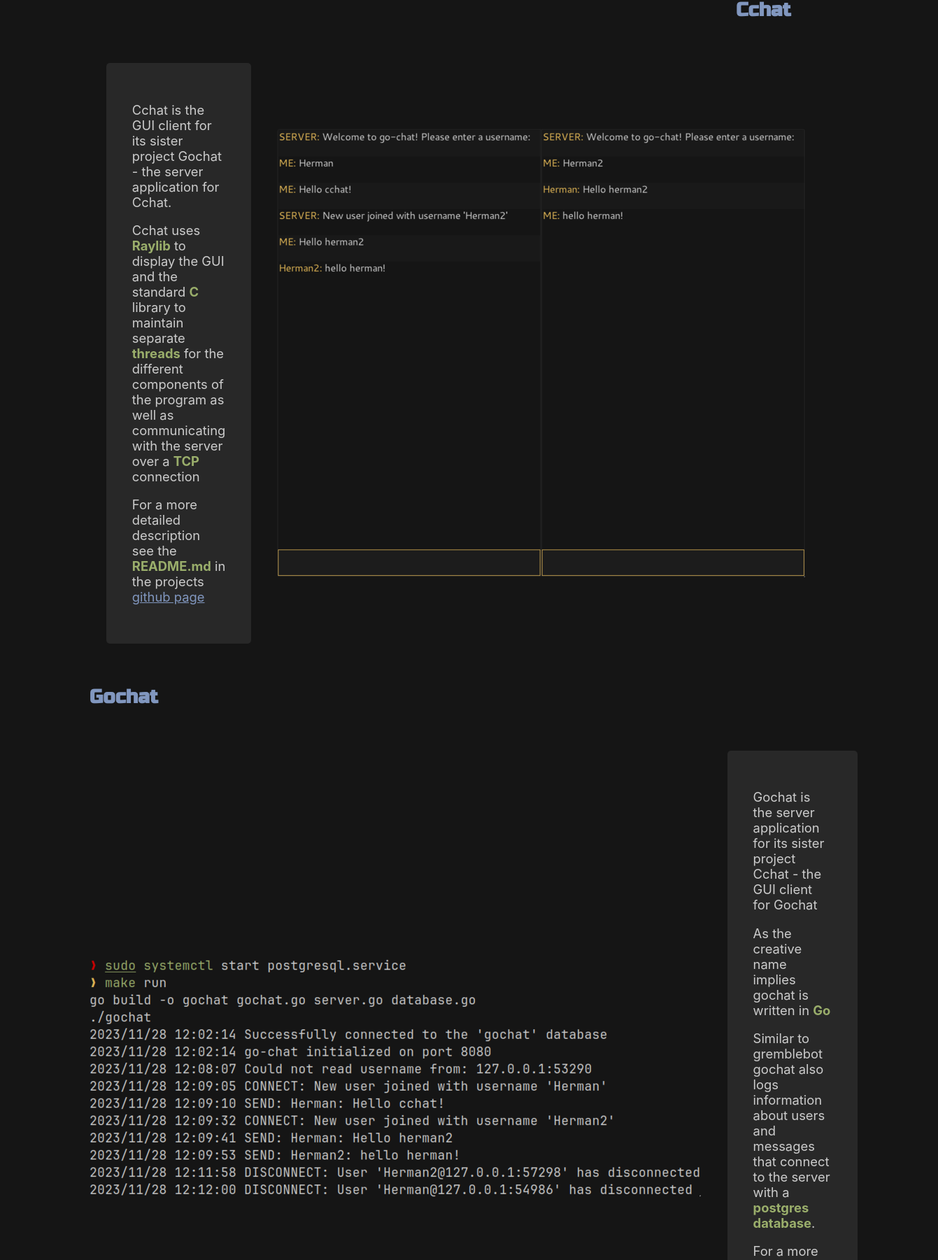
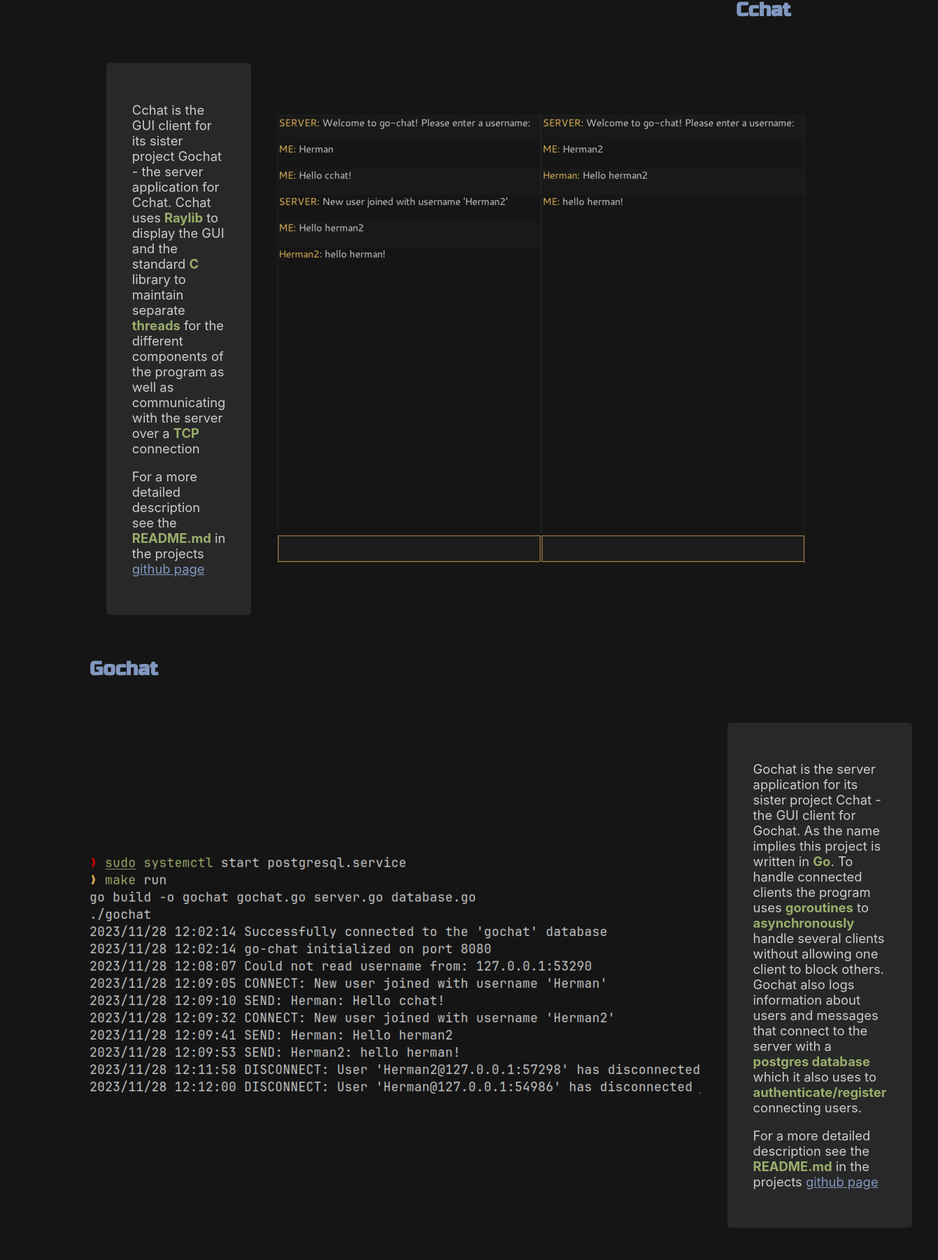
Before and after one commit to gremble0/gremble.dev, a React (Create React App) app: page / in a window 1280 px wide. Shown: the part 5551-7352 px from the top of the page at 70% size, 1341 px wide, since content can reach past the window. Built offline with nearby package versions, Linux system fonts and the light colour scheme; a web font is replaced by a local one.

Commit message:
Update gochat/cchat descriptions

```diff
--- a/src/constants.tsx
+++ b/src/constants.tsx
@@ -80,8 +80,7 @@ const projects: ProjectProps[] = [
         url: "https://github.com/gremble0/cchat",
         description: (
             <div className="project-description">
-                <p>Cchat is the GUI client for its sister project Gochat - the server application for Cchat.</p>
-                <p>Cchat uses <b>Raylib</b> to display the GUI and the standard <b>C</b> library to maintain separate <b>threads</b> for the different components of the program as well as communicating with the server over a <b>TCP</b> connection</p>
+                <p>Cchat is the GUI client for its sister project Gochat - the server application for Cchat. Cchat uses <b>Raylib</b> to display the GUI and the standard <b>C</b> library to maintain separate <b>threads</b> for the different components of the program as well as communicating with the server over a <b>TCP</b> connection</p>
                 <p>For a more detailed description see the <b>README.md</b> in the projects <a href="https://github.com/gremble0/cchat">github page</a></p>
             </div>
         ),
@@ -92,9 +91,7 @@ const projects: ProjectProps[] = [
         url: "https://github.com/gremble0/gochat",
         description: (
             <div className="project-description">
-                <p>Gochat is the server application for its sister project Cchat - the GUI client for Gochat</p>
-                <p>As the creative name implies gochat is written in <b>Go</b></p>
-                <p>Similar to gremblebot gochat also logs information about users and messages that connect to the server with a <b>postgres database</b>.</p>
+                <p>Gochat is the server application for its sister project Cchat - the GUI client for Gochat. As the name implies this project is written in <b>Go</b>. To handle connected clients the program uses <b>goroutines</b> to <b>asynchronously</b> handle several clients without allowing one client to block others. Gochat also logs information about users and messages that connect to the server with a <b>postgres database</b> which it also uses to <b>authenticate/register</b> connecting users.</p>
                 <p>For a more detailed description see the <b>README.md</b> in the projects <a href="https://github.com/gremble0/gochat">github page</a></p>
             </div>
         ),
@@ -110,7 +107,7 @@ const projects: ProjectProps[] = [
                 <ul>
                     <li><a href="https://github.com/gremble0/yellowbeans.nvim">yellowbeans.nvim</a>: A theme for neovim that integrates with other plugins and uses <b>Treesitter</b> and semantic tokens from any active <b>language servers</b> to provide semantically correct syntax highlighting.</li>
                     <li><a href="https://github.com/gremble0/bufferstack.nvim">bufferstack.nvim</a>: A plugin that improves navigation between several open files.</li>
-                    <li><a href="https://github.com/gremble0/killring.nvim">killring.nvim</a>: A plugin that gives the user a history of their clipboard with included search functionality through a TUI (Text-based User Interface) provided by <a href="https://github.com/nvim-telescope/telescope.nvim">telescope.nvim</a>.</li>
+                    <li><a href="https://github.com/gremble0/killring.nvim">killring.nvim</a>: A plugin that gives the user a history of their clipboard with included search functionality through a <b>TUI (Text-based User Interface)</b> provided by <a href="https://github.com/nvim-telescope/telescope.nvim">telescope.nvim</a>.</li>
                 </ul>
             </div>
         )
```
